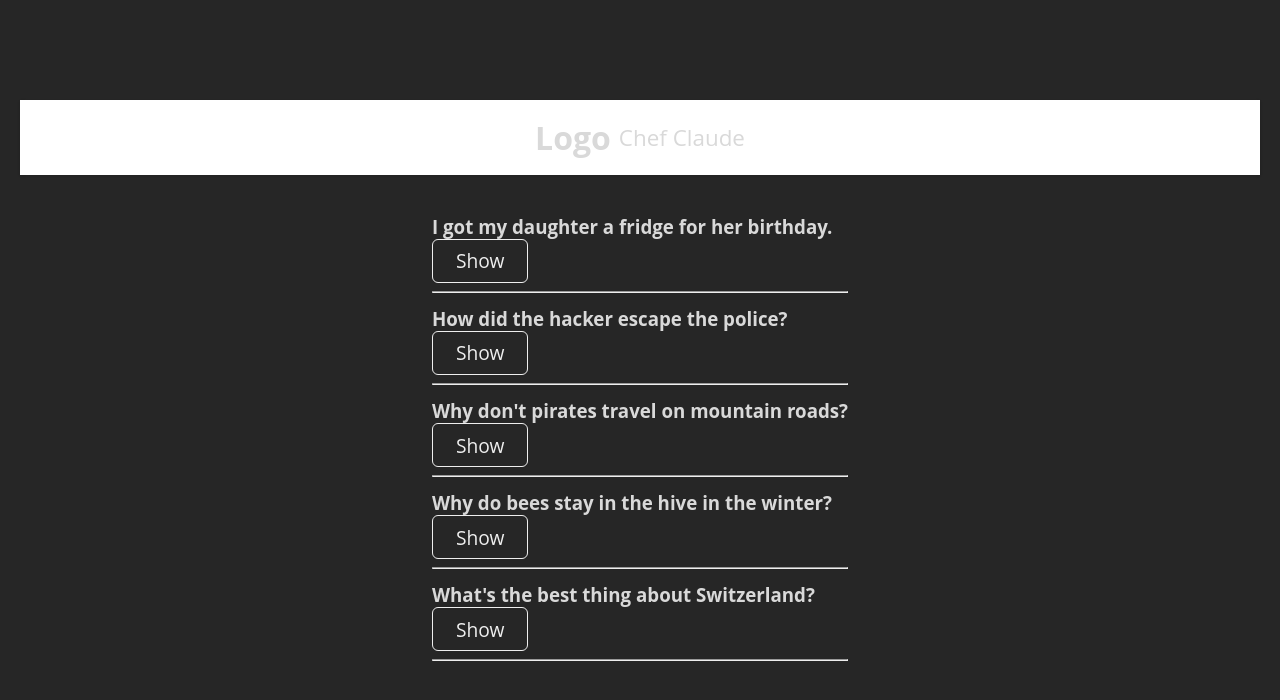
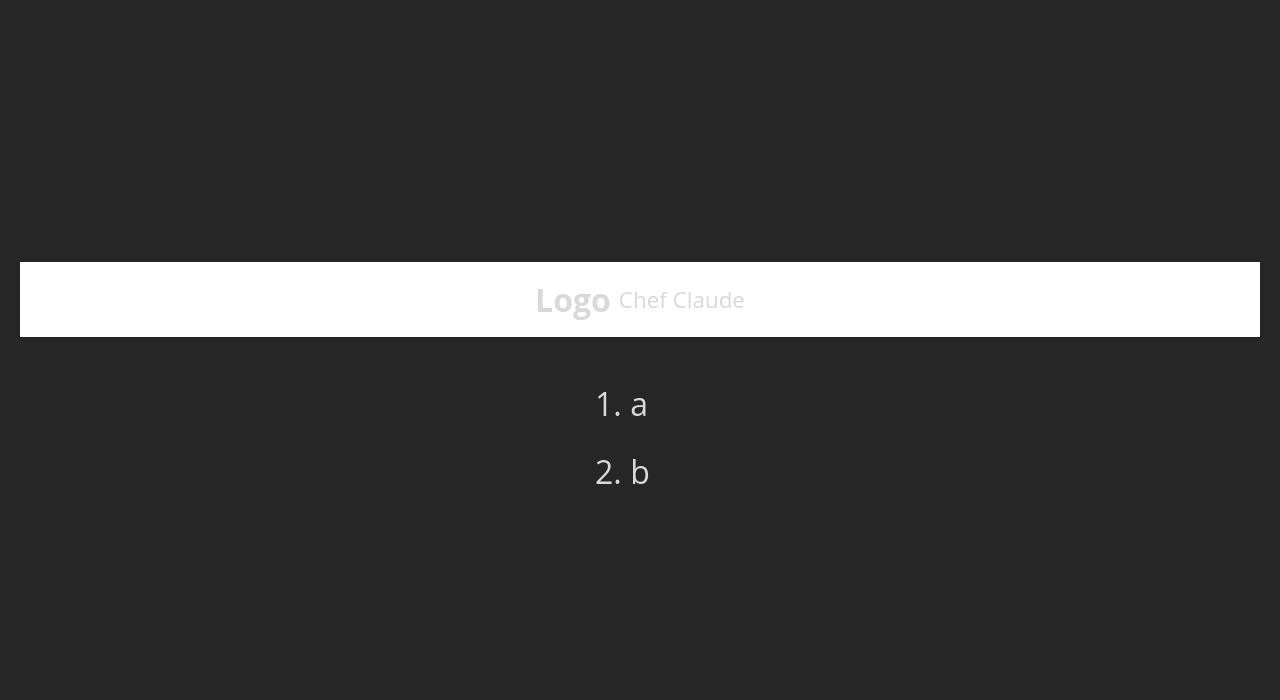
Before and after one commit to Jogata/SoftUni-React-Project, a React (Vite) app in the folder client/: page / in a window 1280 px wide. Shown: the top 700 px of the page. Built offline with nearby package versions, Linux system fonts and the light colour scheme; a web font is replaced by a local one.

Commit message:
practice conditional rendering

```diff
--- a/client/public/styles.css
+++ b/client/public/styles.css
@@ -1104,21 +1104,8 @@ main > .title {
   text-align: center;
 }
 
-.jokes li {
+.messages li {
   padding: 0.4em 0;
   color: #D9D9D9;
+  font-size: 2rem;
 }
-
-.jokes li p {
-  padding: 0.5em 0;
-}
-
-.jokes li button {
-  margin-bottom: 0.5rem;
-  padding: 0.4em 1.2em;
-  color: #eee;
-  font-size: 1.2rem;
-  text-transform: capitalize;
-  border-radius: 6px;
-  border: 1px solid;
-}
--- a/client/src/components/recepies/Main.jsx
+++ b/client/src/components/recepies/Main.jsx
@@ -1,7 +1,6 @@
 import { useState } from "react";
 
 export function Main() {
-    // const ingridients = ["Chicken", "Tomatoes", "Oregano"];
     const [ingridients, setIngridients] = useState([]);
     const [value, setValue] = useState("");
 
@@ -19,41 +18,17 @@ export function Main() {
         form.reset();
     }
 
-    function Joke(props) {
-        const [isShown, setIsShown] = useState(false);
-        console.log(isShown);
-
-        function toggle() {
-            console.log("toggle");
-            setIsShown(!isShown);
-        }
+    function Messages() {
+        const [messages, setMessages] = useState(["a", "b"]);
 
         return (
-            <div>
-                {props.setup && <h3>{props.setup}</h3>}
-                {isShown && <p>{props.punchline}</p>}
-                <button onClick={toggle}>
-                    {isShown ? "Hide" : "Show"}
-                </button>
-                <hr />
-            </div>
-        )
-    }
-
-    function Jokes(props) {
-        const jokes = props.jokes;
-        console.log(jokes);
-
-        return (
-            <ul className="jokes">
-                {jokes.map(joke => {
+            <ol className="messages">
+                {messages.map((m, i) => {
                     return (
-                        <li key={joke.id}>
-                            <Joke setup={joke.setup} punchline={joke.punchline} />
-                        </li>
+                        <li key={i}>{m}</li>
                     )
                 })}
-            </ul>
+            </ol>
         )
     }
 
@@ -62,37 +37,9 @@ export function Main() {
         // console.log(value);
     }
 
-    const jokes = [
-        {
-            id: 1,
-            setup: "I got my daughter a fridge for her birthday.",
-            punchline: "I can't wait to see her face light up when she opens it."
-        },
-        {
-            id: 2,
-            setup: "How did the hacker escape the police?",
-            punchline: "He just ransomware!"
-        },
-        {
-            id: 3,
-            setup: "Why don't pirates travel on mountain roads?",
-            punchline: "Scurvy."
-        },
-        {
-            id: 4,
-            setup: "Why do bees stay in the hive in the winter?",
-            punchline: "Swarm."
-        },
-        {
-            id: 5,
-            setup: "What's the best thing about Switzerland?",
-            punchline: "I don't know, but the flag is a big plus!"
-        }
-    ]
-
     return (
         <main>
-            <Jokes jokes={jokes} />
+            <Messages />
             <form className="recipe-form" onSubmit={handleSubmit} style={{display: "none"}}>
                 <input
                     className="value"
```
